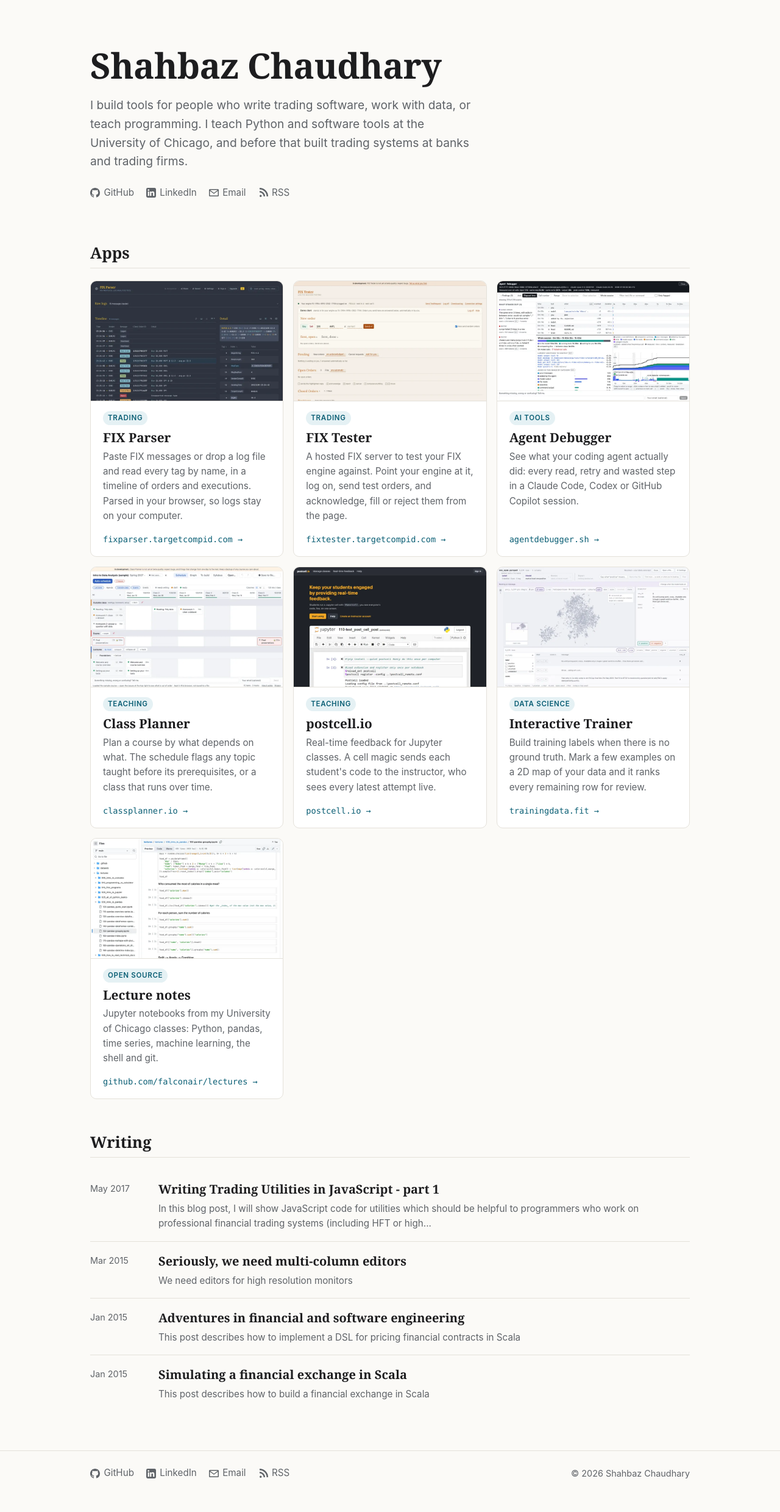
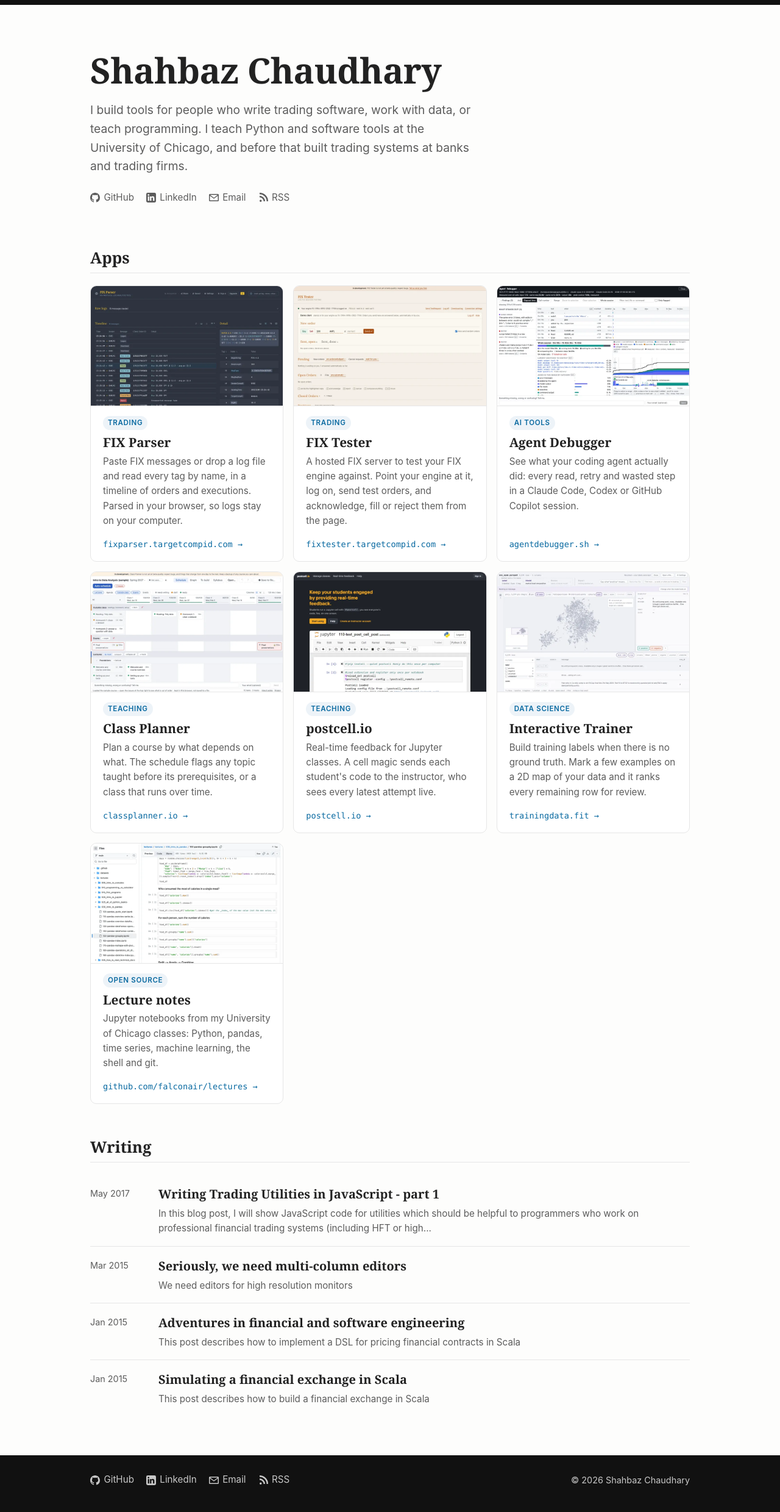
Before and after one commit to falconair/falconair.github.com, a Jekyll site: the page built from index.html, in a window 1280 px wide. Shown: the whole page at 61% size. Built offline with Jekyll 4.4.1, drawn with Linux system fonts in a browser that asks for light colours.

Commit message:
Colours closer to the old theme: near-white background, black top strip and footer
Share image redrawn in the same colours.

```diff
--- a/css/site.css
+++ b/css/site.css
@@ -1,13 +1,14 @@
 /* Site styles. No web fonts, no frameworks: system fonts keep pages fast. */
 :root {
-  --bg: #fbfaf7;
+  --bg: #fdfdfc;
   --surface: #ffffff;
-  --text: #1d1d1f;
-  --muted: #5f6368;
-  --line: #e4e1da;
-  --accent: #0b5f75;
-  --accent-soft: #e5f1f4;
-  --code-bg: #f3f1ec;
+  --text: #222222;
+  --muted: #5c5c5c;
+  --line: #e6e6e6;
+  --accent: #0a6aa1;
+  --accent-soft: #edf3f8;
+  --code-bg: #f5f5f5;
+  --ink: #111111; /* the black strip and footer of the old theme */
   --serif: "Iowan Old Style", "Charter", "Georgia", "Times New Roman", serif;
   --sans: -apple-system, BlinkMacSystemFont, "Segoe UI", Roboto, "Helvetica Neue", Arial, sans-serif;
   --mono: ui-monospace, "SF Mono", Menlo, Consolas, "Liberation Mono", monospace;
@@ -19,9 +20,10 @@
     --text: #e8e6e1;
     --muted: #a3a7ad;
     --line: #2e3238;
-    --accent: #6cc4dc;
-    --accent-soft: #1d3138;
+    --accent: #6cb6e6;
+    --accent-soft: #1c2c38;
     --code-bg: #1f2227;
+    --ink: #0b0c0e;
   }
 }
 
@@ -32,6 +34,7 @@
   background: var(--bg);
   color: var(--text);
   font: 17px/1.6 var(--sans);
+  border-top: 8px solid var(--ink);
 }
 a { color: var(--accent); }
 img, svg, video { max-width: 100%; height: auto; }
@@ -115,7 +118,9 @@
 .page { max-width: 46rem; padding-bottom: 2rem; }
 
 /* Footer */
-.site-footer { margin-top: 4rem; border-top: 1px solid var(--line); padding: 1.5rem 0 2.5rem; color: var(--muted); font-size: .9rem; }
+.site-footer { margin-top: 4rem; background: var(--ink); padding: 1.75rem 0 2.5rem; color: #c8c8c8; font-size: .9rem; }
+.site-footer .social a { color: #c8c8c8; }
+.site-footer .social a:hover { color: #fff; }
 .site-footer .wrap { display: flex; flex-wrap: wrap; justify-content: space-between; gap: 1rem; align-items: center; }
 .site-footer p { margin: 0; }
 
```
Also changed, not shown: img/og-default.png.
